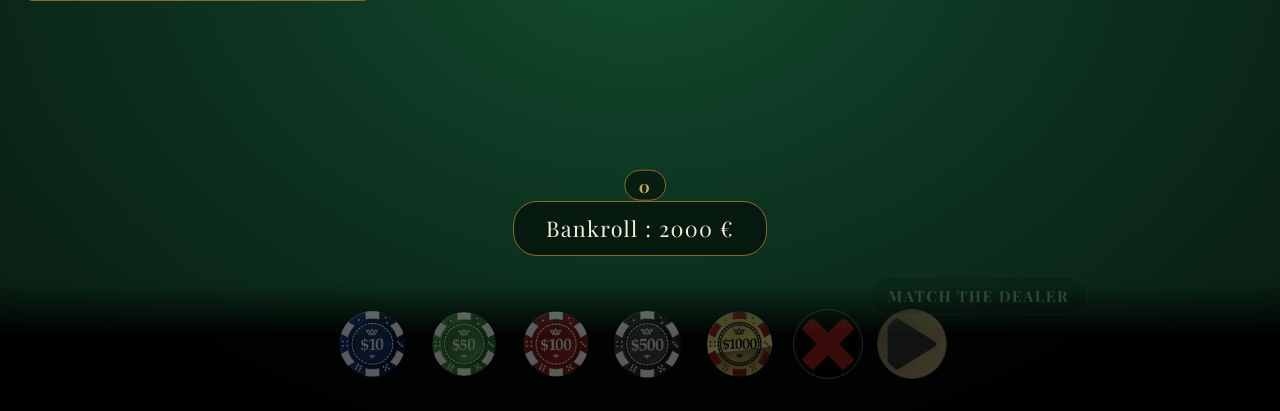
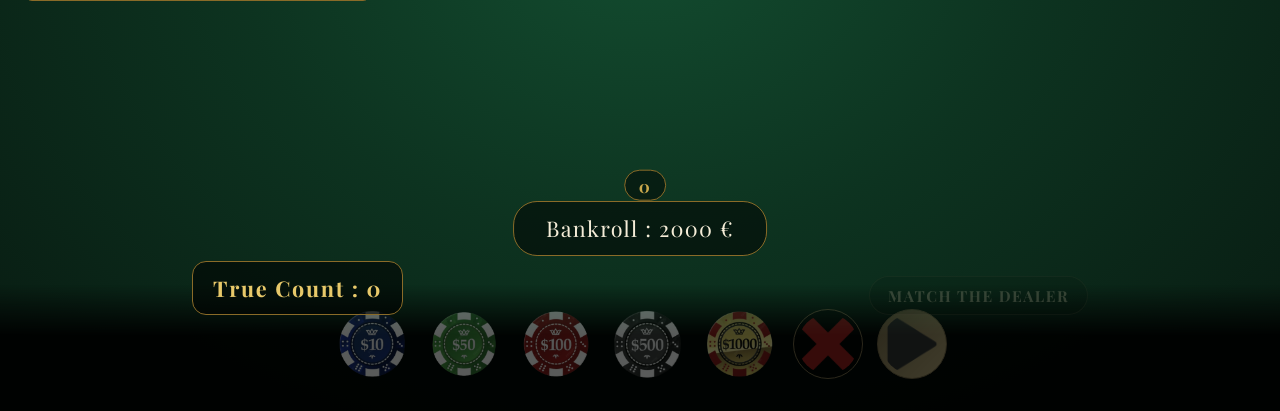
Before and after one commit to Loanbrwsk1/BlackJack, a PHP site: page / in a window 1280 px wide. Shown: the part 389-800 px from the top of the page. Run offline with PHP 8.4, Linux system fonts and the light colour scheme.

Commit message:
add true count

```diff
--- a/assets/css/style.css
+++ b/assets/css/style.css
@@ -831,3 +831,47 @@ body {
   #clear-bet-mtd, #play-mtd { width: 50px; height: 50px; }
   #clear-bet-mtd .bet-images, #play-mtd .bet-images { width: 42px; height: 42px; }
 }
+/* ── Hi-Lo Counter ───────────────────────────────────────────── */
+#hi-lo-wrapper {
+  position: fixed;
+  bottom: 12vh;
+  left: 15vw;
+  z-index: 20;
+}
+
+#hi-lo-container {
+  display: flex;
+  flex-direction: column;
+  align-items: center;
+  gap: 6px;
+  background: rgba(0,0,0,0.55);
+  border: var(--border-gold);
+  border-radius: var(--radius);
+  padding: 12px 20px;
+  text-align: center;
+}
+
+#hi-lo-container p {
+  font-family: 'Playfair Display', serif;
+  font-size: 0.95rem;
+  font-weight: 700;
+  letter-spacing: 0.08em;
+  color: var(--gold);
+  white-space: nowrap;
+}
+
+#hi-lo-container p:first-child {
+  font-size: 1.2rem;
+  color: var(--gold-light);
+}
+
+/* Responsive */
+@media (max-width: 768px) {
+  #hi-lo-wrapper {
+    bottom: 96px;
+    right: 12px;
+  }
+
+  #hi-lo-container p { font-size: 0.82rem; }
+  #hi-lo-container p:first-child { font-size: 1rem; }
+}
--- a/assets/js/script.js
+++ b/assets/js/script.js
@@ -26,6 +26,7 @@ const mtd_wrapper = document.getElementById("mtd-wrapper");
 const mtd_bet_display = document.getElementById("mtd-bet-display");
 const mtd_button = document.getElementById("mtd-button");
 const bet_buttons_mtd = document.querySelectorAll(".bet-button-mtd");
+const hi_lo_counter_displayed = document.getElementById("hi-lo-counter");
 
 const draw_card_sound = new Audio("assets/wav/draw-card.wav");
 const chip_sound = new Audio("assets/wav/chip-sound.wav");
@@ -37,6 +38,7 @@ const blackjack_sound = new Audio("assets/wav/blackjack-sound.wav");
 const signs = ["S", "H", "D", "C"];
 const default_deck = ["2", "3", "4", "5", "6", "7", "8", "9", "10", "J", "Q", "K", "A"];
 const cards_value = {"2" : 2, "3" : 3, "4" : 4, "5" : 5, "6" : 6, "7" : 7, "8" : 8, "9" : 9, "10" : 10, "J" : 10, "Q" : 10, "K" : 10, "A" : 11};
+const hi_lo_value = {"2" : 1, "3" : 1, "4" : 1, "5" : 1, "6" : 1, "7" : 0, "8" : 0, "9" : 0, "10" : -1, "J" : -1, "Q" : -1, "K" : -1, "A" : -1};
 let deck = [];
 let dealer_hand = [];
 let dealer_score = 0;
@@ -51,12 +53,15 @@ let split_player_bet = 0;
 let insurance_bet = 0;
 let win_insurance = false;
 let mtd_bet = 0;
+let is_dealer_first_round = false;
 let bankroll = 2000;
 let discard = [];
 let is_first_round = false;
 let win_state = -1;
 let is_running = false;
 let game_time = {"h" : 0, "m" : 0, "s" : 0};
+let hi_lo_counter = 0;
+let true_count = 0;
 
 settings_page.style.display = "flex";
 split_player_hand_container.style.display = "none";
@@ -132,6 +137,11 @@ function displayBankroll()
     bankroll_displayed.innerHTML = "Bankroll : " + bankroll + " €";
 }
 
+function displayTrueCount()
+{
+    hi_lo_counter_displayed.innerText = "True Count : " + true_count;
+}
+
 function createDeck(nb)
 {
     let i, j, k, deck_created = [];
@@ -178,6 +188,8 @@ function dealCardTo(hand)
     hand.push(deck[0]);
     discard.push(deck[0]);
     deck = deck.slice(1);
+    countHiLo();
+    displayTrueCount();
 }
 
 function bet(val)
@@ -217,8 +229,8 @@ function betMTD(val)
         displayBankroll();
         displayMTDBet();
         bet_buttons.forEach(element => {
-        if(bankroll - parseInt(element.value, 10) > 0){
-            element.style.display = "flex";
+            if(bankroll - parseInt(element.value, 10) > 0){
+                element.style.display = "flex";
         }
         });
         return;
@@ -249,8 +261,30 @@ function setActiveHand(who)
     }
 }
 
+function countTrueCount()
+{
+    true_count = hi_lo_counter / (deck.length / 52);
+    true_count = Math.round(true_count * 100) / 100;
+}
+
+function countHiLo(nb = 0)
+{
+    let i;
+    hi_lo_counter = 0;
+    for(i = 0 ; i < discard.length ; i++){
+        hi_lo_counter += hi_lo_value[discard[i][0]];
+    }
+    if(nb == 1 || is_dealer_first_round){
+        hi_lo_counter -= hi_lo_value[dealer_hand[1][0]];
+    }
+    countTrueCount();
+}
+
 async function dealerRound()
 {
+    is_dealer_first_round = false;
+    countHiLo();
+    displayTrueCount();
     play_buttons.forEach(element => {
         element.disabled = true;
     });
@@ -318,10 +352,12 @@ function newRound()
     displayBankroll();
     displayMTDBet();
     setActiveHand("player");
-    if(deck.length <= 20){ //? Si il reste peu de cartes pour un tour, on rattache la défausse à la fin de deck et on mélange le tout
+    if(deck.length <= 20){ //? If there are few cards left for a turn, we attach the discard at the end of the deck and mix everything together, and reset Hi-Lo
         deck.push(discard);
         discard = [];
         shuffle(deck);
+        hi_lo_counter = 0;
+        displayTrueCount();
     }
 }
 
@@ -352,6 +388,9 @@ async function start()
     await sleep(500);
     dealCardTo(dealer_hand);
     displayDealerCards(1);
+    countHiLo(1);
+    displayTrueCount();
+    is_dealer_first_round = true;
     play_buttons.forEach(element => {
         element.disabled = false;
     });
--- a/index.html
+++ b/index.html
@@ -156,6 +156,12 @@
         </div>
     </div>
 
+    <div id="hi-lo-wrapper">
+        <div id="hi-lo-container">
+            <p id="hi-lo-counter">True Count : 0</p>
+        </div>
+    </div>
+
     <script src="assets/js/script.js"></script>
 </body>
 </html>
```
Also changed, not shown: 2 other files.
